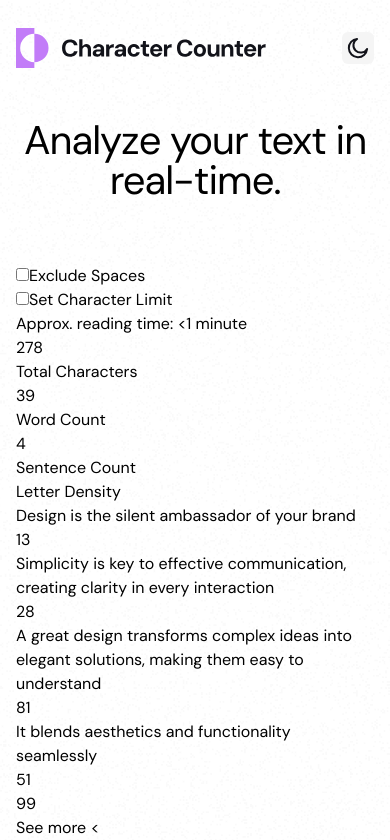
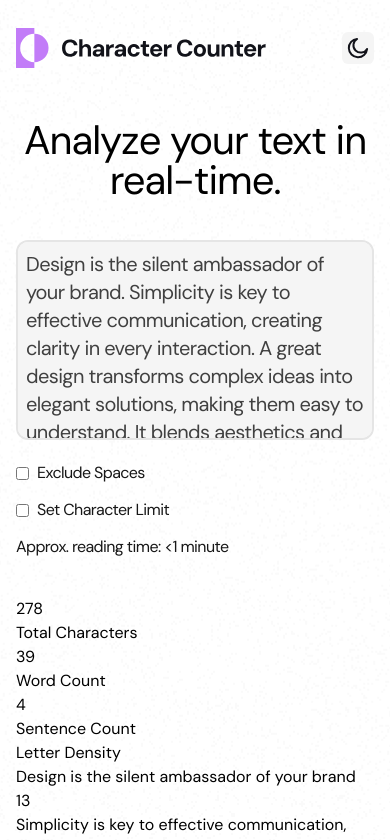
Before and after one commit to florianstancioiu/character-counter, a React (Vite) app: page / in a window 390 px wide. Shown: the top 840 px of the page. Built offline with nearby package versions, Linux system fonts and the light colour scheme.

Commit message:
Worked on the mobile PrimaryInput component

```diff
--- a/src/components/PrimaryInput/PrimaryInput.tsx
+++ b/src/components/PrimaryInput/PrimaryInput.tsx
@@ -3,22 +3,36 @@ import { useId } from "react";
 const PrimaryInput = () => {
   const excludeSpacesId = useId();
   const charLimitId = useId();
+  const text = `Design is the silent ambassador of your brand. Simplicity is key to effective communication, creating clarity in every interaction. A great design transforms complex ideas into elegant solutions, making them easy to understand. It blends aesthetics and functionality seamlessly.`;
 
   return (
-    <div>
-      <input type="text" />
+    <div className="mb-10">
+      <textarea
+        defaultValue={text}
+        className="mb-4 pt-2 px-2 border-2 border-neutral-200 bg-neutral-100 w-full resize-none text-neutral-700 h-50 rounded-xl text-[20px] leading-[140%] tracking-[-0.6px] font-normal"
+      ></textarea>
       <div>
         <div>
-          <div>
-            <input id={excludeSpacesId} type="checkbox" />
+          <div className="flex gap-x-2 items-center mb-4 text-neutral-900 text-[16px] leading-[130%] tracking-[-0.6px]">
+            <input
+              id={excludeSpacesId}
+              type="checkbox"
+              className="border rounded-xs border-neutral-900"
+            />
             <label htmlFor={excludeSpacesId}>Exclude Spaces</label>
           </div>
-          <div>
-            <input id={charLimitId} type="checkbox" />
+          <div className="flex gap-x-2 items-center mb-4 text-neutral-900 text-[16px] leading-[130%] tracking-[-0.6px]">
+            <input
+              id={charLimitId}
+              type="checkbox"
+              className="border rounded-xs border-neutral-900"
+            />
             <label htmlFor={charLimitId}>Set Character Limit</label>
           </div>
         </div>
-        <p>Approx. reading time: &lt;1 minute</p>
+        <p className="text-neutral-900 text-[16px] leading-[130%] tracking-[-0.6px]">
+          Approx. reading time: &lt;1 minute
+        </p>
       </div>
     </div>
   );
```
